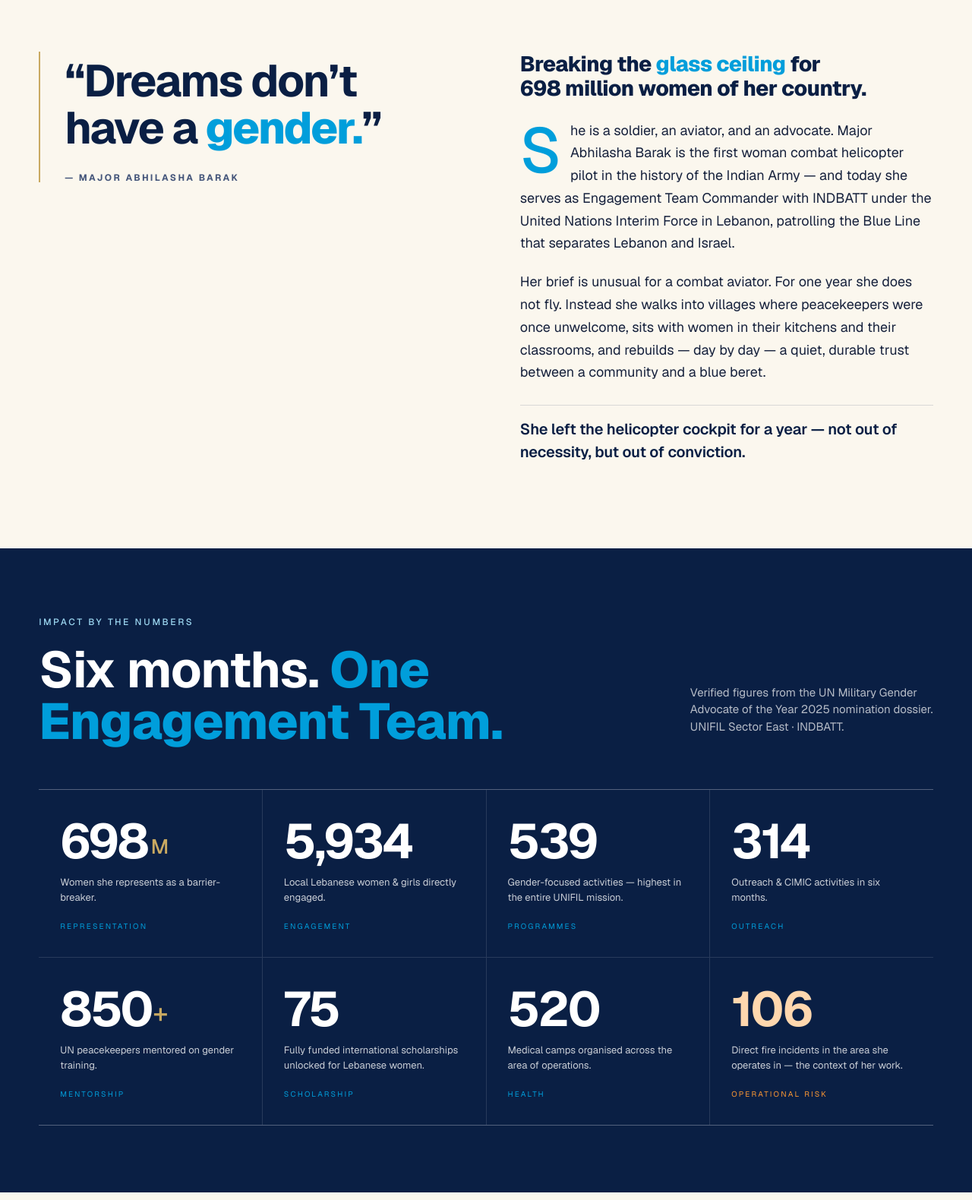
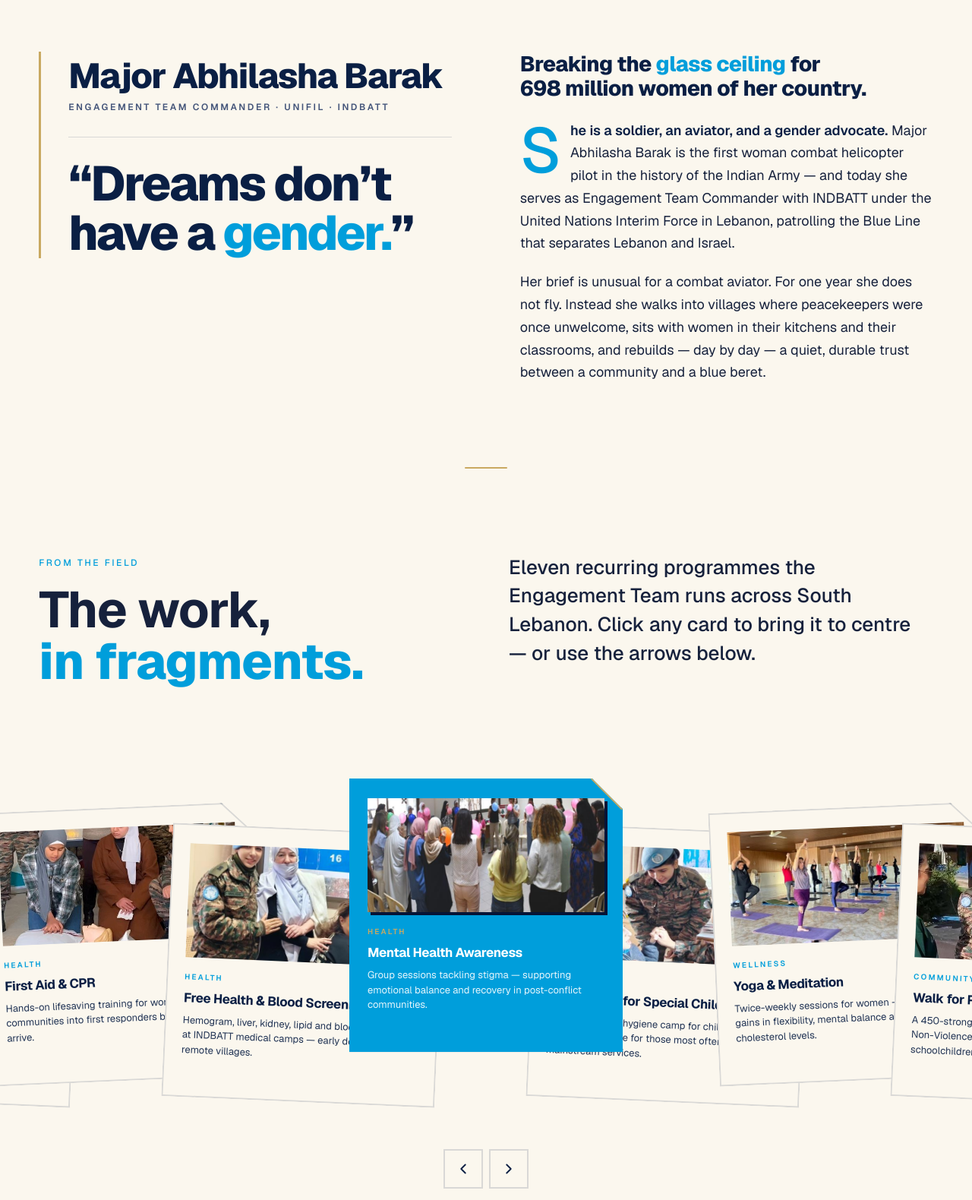
Before and after one commit to AddyB0t/abhilasha-barak, a plain HTML site: page index.html in a window 1280 px wide. Shown: the part 820-2400 px from the top of the page at 76% size. Drawn offline with nearby package versions, Linux system fonts and the light colour scheme.

Commit message:
Move gallery section up — directly after Trailblazer

```diff
--- a/index.html
+++ b/index.html
@@ -112,11 +112,33 @@
   /* =====================================================
      (B) THE TRAILBLAZER
      ===================================================== */
-  .section{ padding: clamp(80px, 11vh, 140px) 0; }
+  .section{
+    padding: clamp(80px, 11vh, 140px) 0;
+    position: relative;
+  }
   .section.ivory{ background: var(--ivory); }
   .section.cream{ background: var(--cream); }
   .section.navy{ background: var(--navy); color:#fff; }
   .section.cream-warm{ background: var(--cream-warm); }
+
+  /* Section divider: small gold bar at the top of every section that
+     follows another (gives a clear "new chapter" marker between sections,
+     including same-coloured ones like Trailblazer → Gallery). */
+  .section + .section::before,
+  .feature-bleed + .section::before{
+    content: "";
+    position: absolute;
+    top: 0; left: 50%;
+    transform: translateX(-50%);
+    width: 56px; height: 2px;
+    background: var(--gold);
+    border-radius: 2px;
+  }
+  /* On dark sections, soften so it doesn't feel like a hard pop. */
+  .section + .section.navy::before{
+    background: var(--gold);
+    opacity: .75;
+  }
 
   /* Smaller heading inside the right column, above the paragraph */
   .trailblazer-sub{
@@ -135,24 +157,41 @@
     display:grid; grid-template-columns: 1fr 1fr; gap: clamp(40px, 7vw, 110px);
     align-items: start;
   }
-  /* Pull-quote (now "Dreams don't have a gender") */
+  /* Profile card: intro (name + role) → gold rule → quote */
   .trailblazer .pull{
     position: relative; margin: 0;
-    font-family: var(--serif); font-weight: 700;
-    font-size: clamp(34px, 4.6vw, 64px); line-height: 1.05; letter-spacing: -.035em;
+    padding: 8px 0 0 36px;
+    border-left: 3px solid var(--gold);
+  }
+  .trailblazer .pull-intro{ margin-bottom: 28px; }
+  .trailblazer .pull-name{
+    font-family: var(--serif); font-weight: 800;
+    font-size: clamp(32px, 3.6vw, 52px); line-height: 1.05; letter-spacing: -.03em;
+    color: var(--navy); margin: 0;
+    text-wrap: balance;
+  }
+  .trailblazer .pull-role{
+    margin: 8px 0 0;
+    font-family: var(--sans); font-weight: 600;
+    font-size: 12px; letter-spacing: .22em; text-transform: uppercase;
+    color: var(--ink-soft);
+  }
+  .trailblazer .pull-quote{
+    margin: 0; padding: 28px 0 0;
+    border-top: 1px solid var(--rule);
+    font-family: var(--serif); font-weight: 800;
+    font-size: clamp(36px, 5vw, 72px); line-height: 1.02; letter-spacing: -.04em;
+    color: var(--navy); text-wrap: balance;
+    quotes: "\201C" "\201D";
+  }
+  .trailblazer .pull-quote em{
+    font-style: normal; color: var(--un-blue); font-weight: 800;
+  }
+  .trailblazer .body p{ margin: 0 0 1.2em; color: var(--ink); }
+  .trailblazer .body p strong{
+    font-weight: 600;
     color: var(--navy);
-    padding: 8px 0 0 32px;
-    border-left: 2px solid var(--gold);
-    text-wrap: balance;
-    quotes: "\201C" "\201D";
-  }
-  .trailblazer .pull em{ font-style: normal; color: var(--un-blue); font-weight: 800; }
-  .trailblazer .pull .attr{
-    display: block; margin-top: 28px;
-    font-family: var(--sans); font-style: normal; font-size: 12px;
-    letter-spacing: .2em; text-transform: uppercase; color: var(--ink-soft);
-  }
-  .trailblazer .body p{ margin: 0 0 1.2em; color: var(--ink); }
+  }
   .trailblazer .body p:first-of-type::first-letter{
     font-family: var(--serif); font-size: 4.6em; line-height:.85; float:left;
     padding: 6px 12px 0 0; color: var(--un-blue); font-weight: 500;
@@ -792,7 +831,10 @@
     /* Hero — prevent headline overflow on narrow screens */
 
     /* Trailblazer — shrink drop cap, reduce pull-quote */
-    .trailblazer .pull{ font-size: clamp(26px, 6.6vw, 38px); padding-left: 20px; }
+    .trailblazer .pull{ padding-left: 22px; }
+    .trailblazer .pull-name{ font-size: clamp(26px, 7vw, 38px); }
+    .trailblazer .pull-quote{ font-size: clamp(28px, 8vw, 44px); padding-top: 22px; }
+    .trailblazer .pull-intro{ margin-bottom: 22px; }
     .trailblazer .body p:first-of-type::first-letter{ font-size: 3.2em; padding: 4px 8px 0 0; }
     .trailblazer .body .convict{ font-size: 17px; }
 
@@ -906,19 +948,24 @@
 <section class="section ivory" id="story">
   <div class="wrap">
     <div class="trailblazer">
-      <blockquote class="pull reveal">
-        &ldquo;Dreams don&rsquo;t have a <em>gender.</em>&rdquo;
-        <cite class="attr">— Major Abhilasha Barak</cite>
-      </blockquote>
+      <div class="pull reveal">
+        <header class="pull-intro">
+          <h3 class="pull-name">Major Abhilasha Barak</h3>
+          <p class="pull-role">Engagement Team Commander · UNIFIL · INDBATT</p>
+        </header>
+        <blockquote class="pull-quote">
+          &ldquo;Dreams don&rsquo;t have a <em>gender.</em>&rdquo;
+        </blockquote>
+      </div>
       <div class="body reveal delay-1">
         <h3 class="trailblazer-sub">
           Breaking the <em>glass ceiling</em> for 698&nbsp;million women of her country.
         </h3>
         <p>
-          She is a soldier, an aviator, and an advocate. Major Abhilasha Barak is the first woman
-          combat helicopter pilot in the history of the Indian Army — and today she serves as
-          Engagement Team Commander with INDBATT under the United Nations Interim Force in Lebanon,
-          patrolling the Blue Line that separates Lebanon and Israel.
+          <strong>She is a soldier, an aviator, and a gender advocate.</strong> Major Abhilasha Barak
+          is the first woman combat helicopter pilot in the history of the Indian Army — and today
+          she serves as Engagement Team Commander with INDBATT under the United Nations Interim
+          Force in Lebanon, patrolling the Blue Line that separates Lebanon and Israel.
         </p>
         <p>
           Her brief is unusual for a combat aviator. For one year she does not fly. Instead she walks
@@ -926,10 +973,38 @@
           their classrooms, and rebuilds — day by day — a quiet, durable trust between a community
           and a blue beret.
         </p>
-        <p class="convict">
-          She left the helicopter cockpit for a year — not out of necessity, but out of conviction.
-        </p>
-      </div>
+      </div>
+    </div>
+  </div>
+</section>
+
+<!-- ========================================================
+     (F) GALLERY — stagger carousel  (moved up to follow Trailblazer)
+     ======================================================== -->
+<section class="section ivory" id="gallery">
+  <div class="wrap">
+    <div class="mission-head" style="margin-bottom: 32px;">
+      <div>
+        <div class="eyebrow reveal">From the field</div>
+        <h2 class="section-title reveal" style="margin-top: 18px;">
+          The work, <em>in fragments.</em>
+        </h2>
+      </div>
+      <p class="lede reveal delay-1">
+        Eleven recurring programmes the Engagement Team runs across South Lebanon.
+        Click any card to bring it to centre — or use the arrows below.
+      </p>
+    </div>
+  </div>
+
+  <div class="stagger-stage reveal delay-2" id="stagger" aria-roledescription="carousel" aria-label="Programmes from the field">
+    <div class="stagger-controls">
+      <button class="stg-btn" data-dir="-1" aria-label="Previous programme">
+        <svg viewBox="0 0 24 24" fill="none" stroke="currentColor" stroke-width="2" stroke-linecap="round" stroke-linejoin="round"><path d="M15 18l-6-6 6-6"/></svg>
+      </button>
+      <button class="stg-btn" data-dir="1" aria-label="Next programme">
+        <svg viewBox="0 0 24 24" fill="none" stroke="currentColor" stroke-width="2" stroke-linecap="round" stroke-linejoin="round"><path d="M9 18l6-6-6-6"/></svg>
+      </button>
     </div>
   </div>
 </section>
@@ -1146,37 +1221,6 @@
 </section>
 
 <!-- ========================================================
-     (F) GALLERY — stagger carousel
-     ======================================================== -->
-<section class="section ivory" id="gallery">
-  <div class="wrap">
-    <div class="mission-head" style="margin-bottom: 32px;">
-      <div>
-        <div class="eyebrow reveal">From the field</div>
-        <h2 class="section-title reveal" style="margin-top: 18px;">
-          The work, <em>in fragments.</em>
-        </h2>
-      </div>
-      <p class="lede reveal delay-1">
-        Eleven recurring programmes the Engagement Team runs across South Lebanon.
-        Click any card to bring it to centre — or use the arrows below.
-      </p>
-    </div>
-  </div>
-
-  <div class="stagger-stage reveal delay-2" id="stagger" aria-roledescription="carousel" aria-label="Programmes from the field">
-    <div class="stagger-controls">
-      <button class="stg-btn" data-dir="-1" aria-label="Previous programme">
-        <svg viewBox="0 0 24 24" fill="none" stroke="currentColor" stroke-width="2" stroke-linecap="round" stroke-linejoin="round"><path d="M15 18l-6-6 6-6"/></svg>
-      </button>
-      <button class="stg-btn" data-dir="1" aria-label="Next programme">
-        <svg viewBox="0 0 24 24" fill="none" stroke="currentColor" stroke-width="2" stroke-linecap="round" stroke-linejoin="round"><path d="M9 18l6-6-6-6"/></svg>
-      </button>
-    </div>
-  </div>
-</section>
-
-<!-- ========================================================
      (G) VIDEO TRIBUTE
      ======================================================== -->
 <section class="section cream-warm">
```
